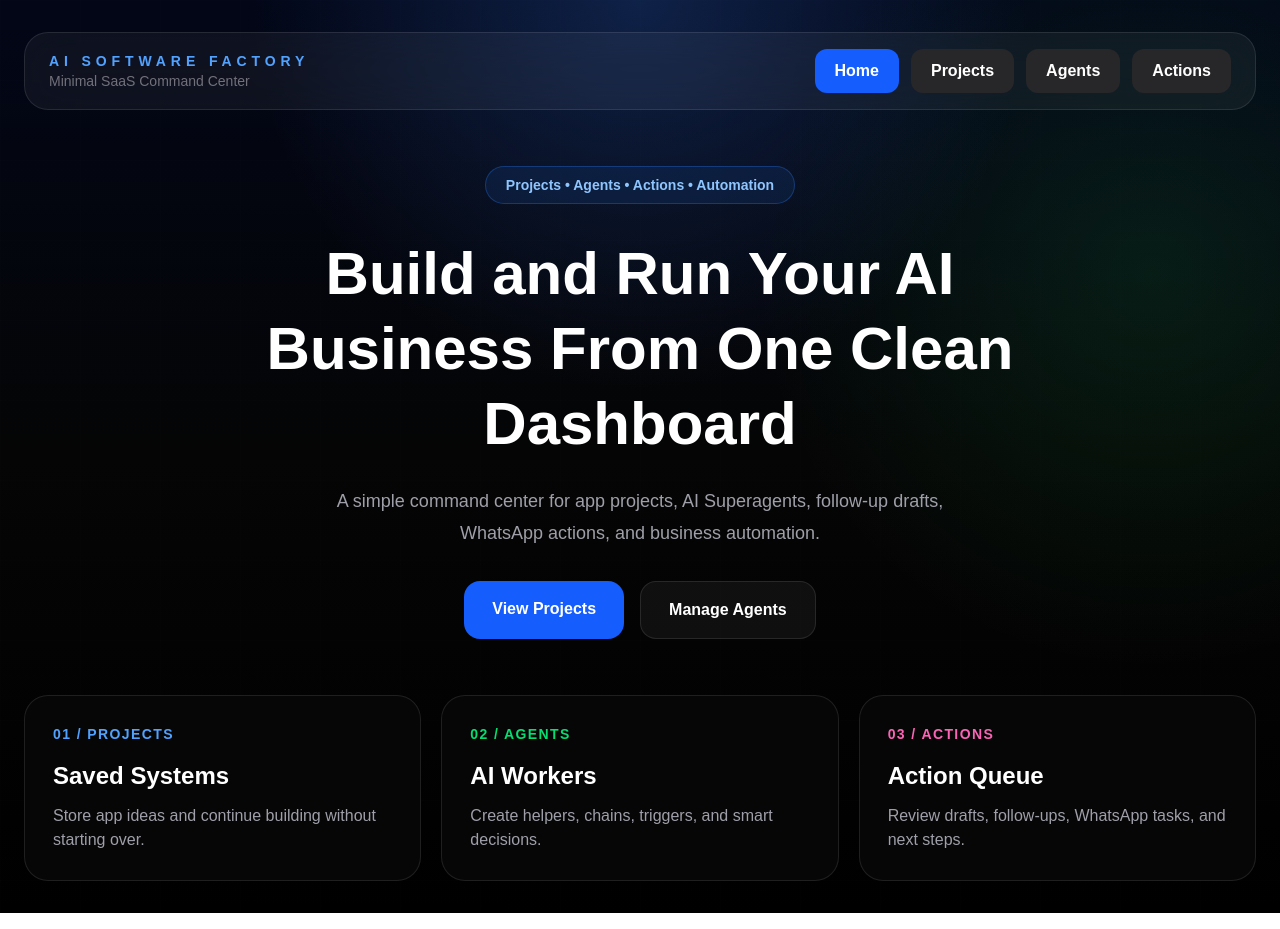
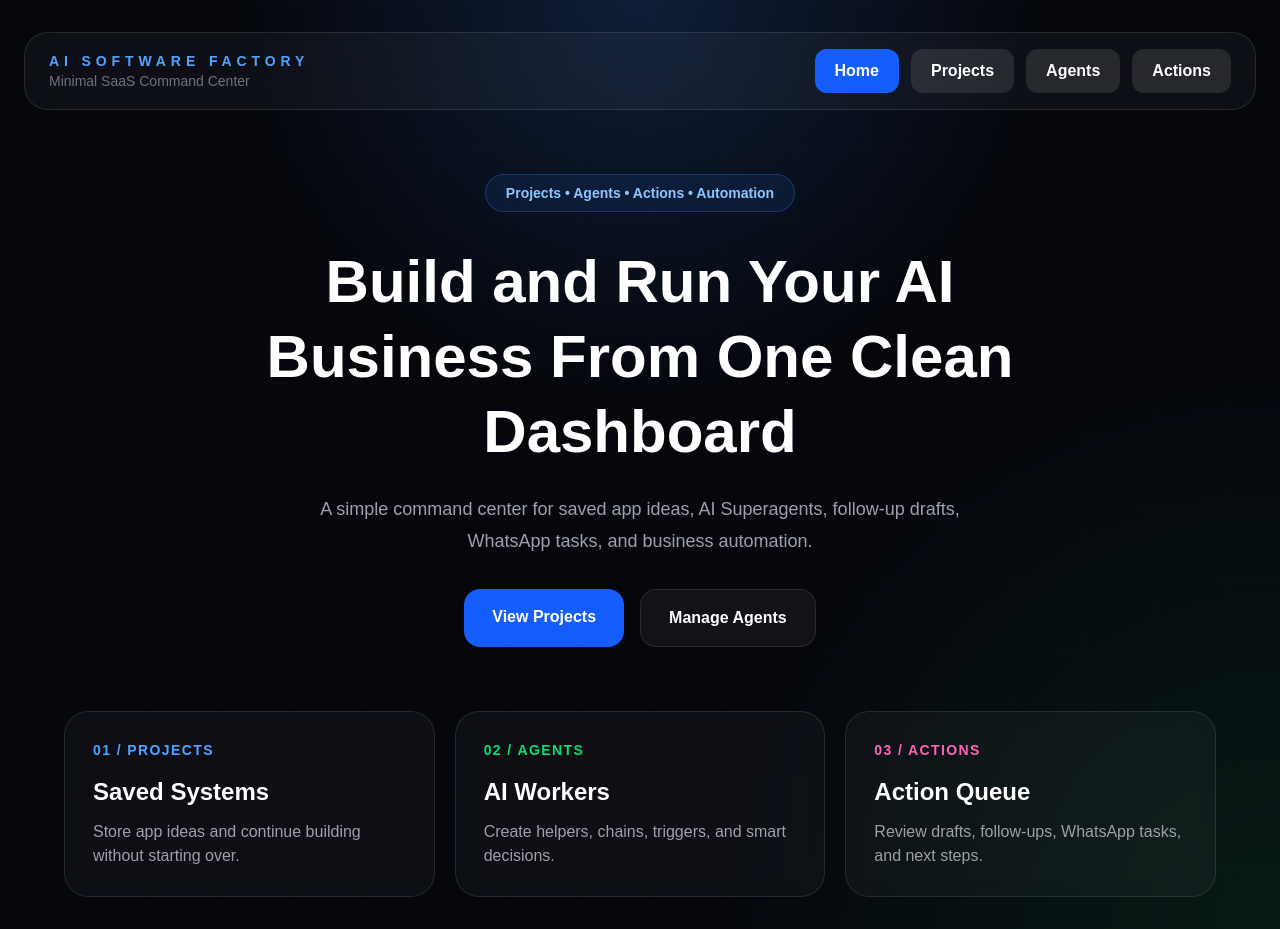
Before and after one commit to lou-delgado34/ai-profit-dashboard, a Next.js app: page / in a window 1280 px wide. Built offline with nearby package versions, Linux system fonts and the light colour scheme.

Commit message:
Apply C2 home correction and clean agents navigation

```diff
--- a/app/agents/page.tsx
+++ b/app/agents/page.tsx
@@ -1,61 +1,61 @@
 import Link from "next/link";
+import { createClient } from "@supabase/supabase-js";
 
-export default function HomePage() {
+import CreateAgentForm from "./create-agent-form";
+import AgentTriggerPanel from "./agent-trigger-panel";
+import AgentDecisionPanel from "./agent-decision-panel";
+import AgentChainPanel from "./agent-chain-panel";
+
+export const dynamic = "force-dynamic";
+
+const supabase = createClient(
+  process.env.NEXT_PUBLIC_SUPABASE_URL!,
+  process.env.SUPABASE_SERVICE_ROLE_KEY!
+);
+
+export default async function AgentsPage() {
+  const { data: agents } = await supabase.from("agents").select("*").order("created_at", { ascending: false });
+  const { data: chains } = await supabase.from("agent_chains").select("*").order("created_at", { ascending: false });
+  const { data: triggers } = await supabase.from("agent_triggers").select("*").order("created_at", { ascending: false });
+  const { data: decisions } = await supabase.from("agent_decisions").select("*").order("created_at", { ascending: false });
+
   return (
-    <main className="min-h-screen bg-black p-8 text-white">
+    <main className="min-h-screen bg-[#05070d] p-8 text-white">
       <div className="mx-auto max-w-7xl">
-        <div className="mb-10 flex flex-wrap gap-4">
-          <Link href="/" className="rounded-xl bg-blue-600 px-6 py-3 font-bold">Home</Link>
-          <Link href="/projects" className="rounded-xl bg-purple-600 px-6 py-3 font-bold">Projects</Link>
-          <Link href="/agents" className="rounded-xl bg-green-600 px-6 py-3 font-bold">Agents</Link>
-          <Link href="/actions" className="rounded-xl bg-pink-600 px-6 py-3 font-bold">Actions</Link>
-        </div>
+        <nav className="mb-10 flex flex-wrap items-center justify-between gap-4 rounded-3xl border border-white/10 bg-white/[0.04] px-6 py-4 backdrop-blur-xl">
+          <div>
+            <p className="text-sm font-black uppercase tracking-[0.35em] text-blue-400">
+              AI Software Factory
+            </p>
+            <p className="text-sm text-zinc-500">Superagent Workspace</p>
+          </div>
 
-        <section className="rounded-[2rem] border border-zinc-800 bg-gradient-to-br from-zinc-950 via-black to-zinc-900 p-10 shadow-2xl">
-          <p className="font-bold uppercase tracking-[0.35em] text-blue-400">
-            AI SOFTWARE FACTORY
+          <div className="flex flex-wrap gap-3">
+            <Link href="/" className="rounded-xl bg-white/10 px-5 py-2.5 font-bold hover:bg-white/20">Home</Link>
+            <Link href="/projects" className="rounded-xl bg-white/10 px-5 py-2.5 font-bold hover:bg-white/20">Projects</Link>
+            <Link href="/agents" className="rounded-xl bg-green-600 px-5 py-2.5 font-bold">Agents</Link>
+            <Link href="/actions" className="rounded-xl bg-white/10 px-5 py-2.5 font-bold hover:bg-white/20">Actions</Link>
+          </div>
+        </nav>
+
+        <section className="mb-10 rounded-[2rem] border border-white/10 bg-white/[0.035] p-8">
+          <p className="text-sm font-black uppercase tracking-[0.35em] text-green-400">
+            AI Superagents
           </p>
-
-          <h1 className="mt-5 max-w-4xl text-6xl font-black leading-tight">
-            Build, Manage, and Launch Your AI Business System
+          <h1 className="mt-4 text-4xl font-black md:text-5xl">
+            Build Your Agent Team
           </h1>
-
-          <p className="mt-6 max-w-3xl text-xl text-zinc-400">
-            Create projects, run AI Superagents, review action tasks, and move your system closer to launch.
+          <p className="mt-4 max-w-3xl text-lg text-zinc-400">
+            Create agents, connect chains, set triggers, and review decisions from one clean workspace.
           </p>
-
-          <div className="mt-8 flex flex-wrap gap-4">
-            <Link href="/projects" className="rounded-2xl bg-purple-600 px-7 py-4 font-black">
-              View Projects
-            </Link>
-            <Link href="/agents" className="rounded-2xl bg-green-600 px-7 py-4 font-black">
-              Open Agents
-            </Link>
-            <Link href="/actions" className="rounded-2xl bg-pink-600 px-7 py-4 font-black">
-              Action Queue
-            </Link>
-          </div>
         </section>
 
-        <section className="mt-10 grid gap-6 md:grid-cols-3">
-          <Link href="/projects" className="rounded-3xl border border-zinc-800 bg-zinc-950 p-8 hover:border-purple-500">
-            <p className="text-sm font-bold uppercase tracking-widest text-purple-400">Step 1</p>
-            <h2 className="mt-3 text-3xl font-black">Projects</h2>
-            <p className="mt-3 text-zinc-400">Save and continue building your app ideas.</p>
-          </Link>
-
-          <Link href="/agents" className="rounded-3xl border border-zinc-800 bg-zinc-950 p-8 hover:border-green-500">
-            <p className="text-sm font-bold uppercase tracking-widest text-green-400">Step 2</p>
-            <h2 className="mt-3 text-3xl font-black">Agents</h2>
-            <p className="mt-3 text-zinc-400">Create AI helpers, chains, triggers, and decisions.</p>
-          </Link>
-
-          <Link href="/actions" className="rounded-3xl border border-zinc-800 bg-zinc-950 p-8 hover:border-pink-500">
-            <p className="text-sm font-bold uppercase tracking-widest text-pink-400">Step 3</p>
-            <h2 className="mt-3 text-3xl font-black">Actions</h2>
-            <p className="mt-3 text-zinc-400">Review messages, drafts, WhatsApp tasks, and follow-ups.</p>
-          </Link>
-        </section>
+        <div className="space-y-10">
+          <CreateAgentForm />
+          <AgentTriggerPanel chains={chains || []} triggers={triggers || []} />
+          <AgentDecisionPanel decisions={decisions || []} />
+          <AgentChainPanel agents={agents || []} chains={chains || []} />
+        </div>
       </div>
     </main>
   );
--- a/app/page.tsx
+++ b/app/page.tsx
@@ -2,12 +2,12 @@ import Link from "next/link";
 
 export default function HomePage() {
   return (
-    <main className="relative min-h-screen overflow-hidden bg-black text-white">
-      <div className="absolute inset-0 bg-[radial-gradient(circle_at_50%_0%,rgba(59,130,246,0.22),transparent_35%),radial-gradient(circle_at_90%_30%,rgba(34,197,94,0.12),transparent_30%),linear-gradient(to_bottom,#020617,#050505,#000)]" />
-      <div className="absolute inset-0 bg-[linear-gradient(rgba(255,255,255,0.035)_1px,transparent_1px),linear-gradient(90deg,rgba(255,255,255,0.035)_1px,transparent_1px)] bg-[size:80px_80px] opacity-20" />
+    <main className="relative min-h-screen overflow-hidden bg-[#05070d] text-white">
+      <div className="absolute inset-0 bg-[radial-gradient(circle_at_top,rgba(59,130,246,0.18),transparent_35%),radial-gradient(circle_at_bottom_right,rgba(34,197,94,0.10),transparent_35%)]" />
+      <div className="absolute inset-0 bg-[linear-gradient(rgba(255,255,255,0.03)_1px,transparent_1px),linear-gradient(90deg,rgba(255,255,255,0.03)_1px,transparent_1px)] bg-[size:72px_72px] opacity-35" />
 
       <div className="relative mx-auto max-w-7xl px-6 py-8">
-        <nav className="mb-14 flex flex-wrap items-center justify-between gap-4 rounded-3xl border border-white/10 bg-white/5 px-6 py-4 backdrop-blur-xl">
+        <nav className="mb-16 flex flex-wrap items-center justify-between gap-4 rounded-3xl border border-white/10 bg-white/[0.04] px-6 py-4 backdrop-blur-xl">
           <div>
             <p className="text-sm font-black uppercase tracking-[0.35em] text-blue-400">
               AI Software Factory
@@ -17,9 +17,9 @@ export default function HomePage() {
 
           <div className="flex flex-wrap gap-3">
             <Link href="/" className="rounded-xl bg-blue-600 px-5 py-2.5 font-bold">Home</Link>
-            <Link href="/projects" className="rounded-xl bg-zinc-800 px-5 py-2.5 font-bold hover:bg-purple-600">Projects</Link>
-            <Link href="/agents" className="rounded-xl bg-zinc-800 px-5 py-2.5 font-bold hover:bg-green-600">Agents</Link>
-            <Link href="/actions" className="rounded-xl bg-zinc-800 px-5 py-2.5 font-bold hover:bg-pink-600">Actions</Link>
+            <Link href="/projects" className="rounded-xl bg-white/10 px-5 py-2.5 font-bold hover:bg-white/20">Projects</Link>
+            <Link href="/agents" className="rounded-xl bg-white/10 px-5 py-2.5 font-bold hover:bg-white/20">Agents</Link>
+            <Link href="/actions" className="rounded-xl bg-white/10 px-5 py-2.5 font-bold hover:bg-white/20">Actions</Link>
           </div>
         </nav>
 
@@ -33,8 +33,8 @@ export default function HomePage() {
           </h1>
 
           <p className="mx-auto mt-6 max-w-2xl text-lg leading-8 text-zinc-400">
-            A simple command center for app projects, AI Superagents, follow-up drafts,
-            WhatsApp actions, and business automation.
+            A simple command center for saved app ideas, AI Superagents,
+            follow-up drafts, WhatsApp tasks, and business automation.
           </p>
 
           <div className="mt-8 flex flex-wrap justify-center gap-4">
@@ -48,29 +48,23 @@ export default function HomePage() {
           </div>
         </section>
 
-        <section className="mt-14 grid gap-5 md:grid-cols-3">
-          <Link href="/projects" className="rounded-3xl border border-white/10 bg-zinc-950/70 p-7 backdrop-blur hover:border-blue-500/60">
+        <section className="mx-auto mt-16 grid max-w-6xl gap-5 md:grid-cols-3">
+          <Link href="/projects" className="rounded-3xl border border-white/10 bg-white/[0.035] p-7 backdrop-blur hover:border-blue-500/60">
             <p className="text-sm font-black uppercase tracking-widest text-blue-400">01 / Projects</p>
             <h2 className="mt-4 text-2xl font-black">Saved Systems</h2>
-            <p className="mt-3 text-zinc-400">
-              Store app ideas and continue building without starting over.
-            </p>
+            <p className="mt-3 text-zinc-400">Store app ideas and continue building without starting over.</p>
           </Link>
 
-          <Link href="/agents" className="rounded-3xl border border-white/10 bg-zinc-950/70 p-7 backdrop-blur hover:border-green-500/60">
+          <Link href="/agents" className="rounded-3xl border border-white/10 bg-white/[0.035] p-7 backdrop-blur hover:border-green-500/60">
             <p className="text-sm font-black uppercase tracking-widest text-green-400">02 / Agents</p>
             <h2 className="mt-4 text-2xl font-black">AI Workers</h2>
-            <p className="mt-3 text-zinc-400">
-              Create helpers, chains, triggers, and smart decisions.
-            </p>
+            <p className="mt-3 text-zinc-400">Create helpers, chains, triggers, and smart decisions.</p>
           </Link>
 
-          <Link href="/actions" className="rounded-3xl border border-white/10 bg-zinc-950/70 p-7 backdrop-blur hover:border-pink-500/60">
+          <Link href="/actions" className="rounded-3xl border border-white/10 bg-white/[0.035] p-7 backdrop-blur hover:border-pink-500/60">
             <p className="text-sm font-black uppercase tracking-widest text-pink-400">03 / Actions</p>
             <h2 className="mt-4 text-2xl font-black">Action Queue</h2>
-            <p className="mt-3 text-zinc-400">
-              Review drafts, follow-ups, WhatsApp tasks, and next steps.
-            </p>
+            <p className="mt-3 text-zinc-400">Review drafts, follow-ups, WhatsApp tasks, and next steps.</p>
           </Link>
         </section>
       </div>
```
